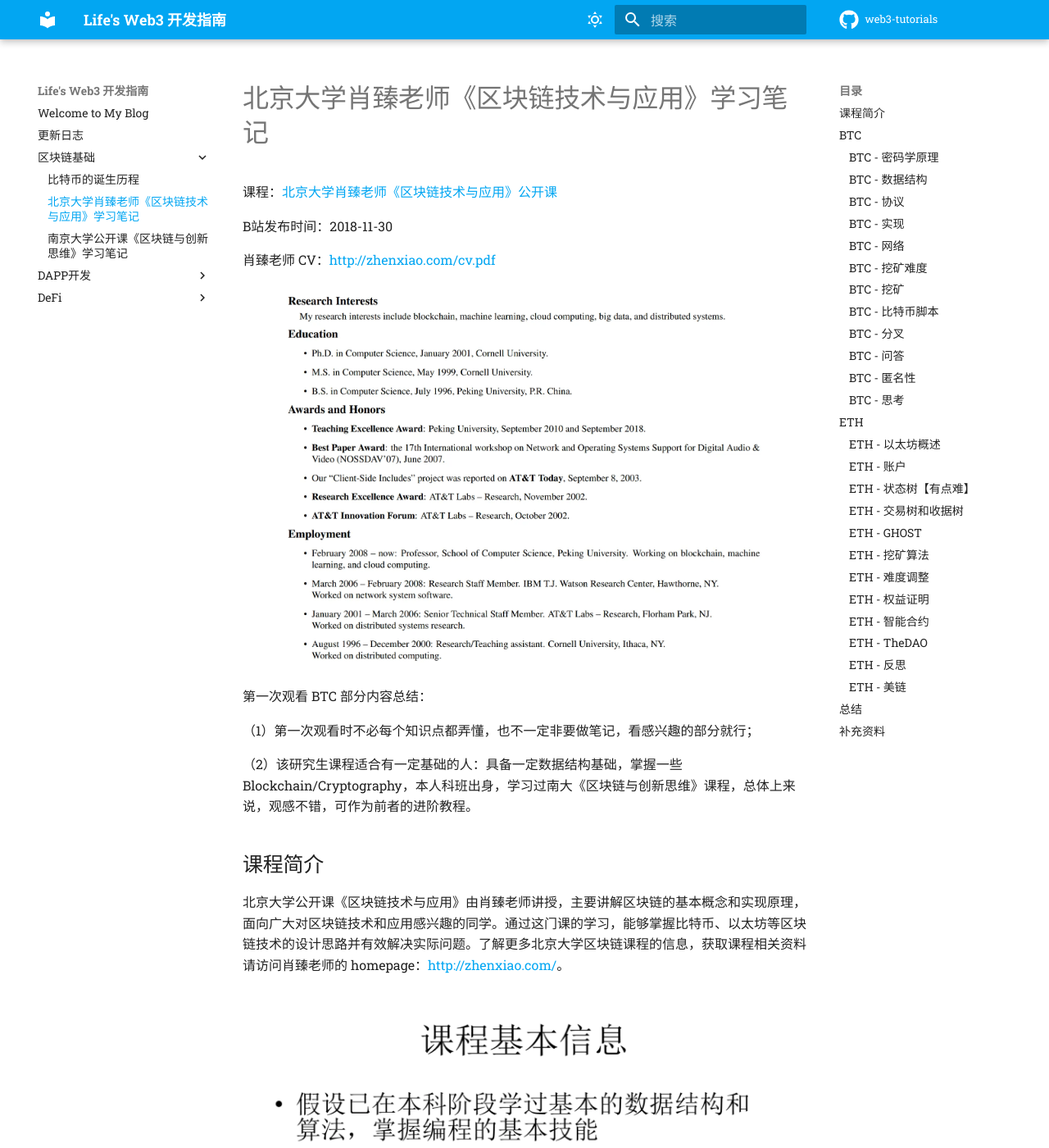
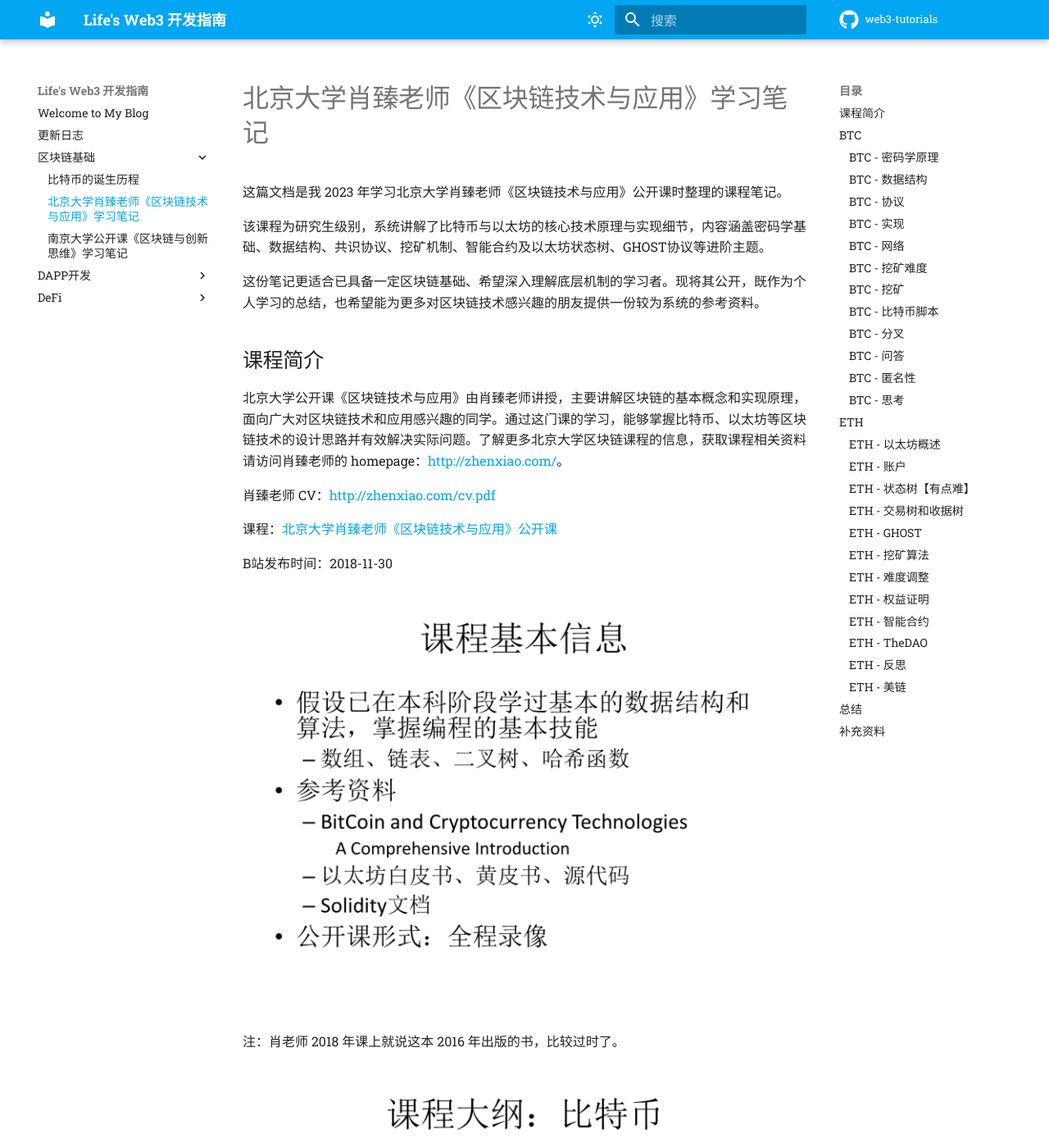
Before and after one commit to lifefindsitsway/web3-tutorials, an MkDocs documentation site: the page built from docs/blockchain/blockchain_research_notes_2310.md, in a window 1280 px wide and 1400 px high. Shown: the whole window at 82% size. Built offline with MkDocs 1.6.1 and Material for MkDocs 9.7.7, drawn with Linux system fonts in a browser that asks for light colours; comment, search, counter and statistics services are not loaded; some of the changed text lies outside the part shown.

Commit message:
Updated 北大肖臻老师《区块链技术与应用》学习笔记

```diff
--- a/docs/blockchain/blockchain_research_notes_2310.md
+++ b/docs/blockchain/blockchain_research_notes_2310.md
@@ -1,20 +1,18 @@
-课程：[北京大学肖臻老师《区块链技术与应用》公开课](https://www.bilibili.com/video/BV1Vt411X7JF/?vd_source=140fe50830cce251dbd8e167c7210aaa)
+这篇文档是我 2023 年学习北京大学肖臻老师《区块链技术与应用》公开课时整理的课程笔记。
 
-B站发布时间：2018-11-30
+该课程为研究生级别，系统讲解了比特币与以太坊的核心技术原理与实现细节，内容涵盖密码学基础、数据结构、共识协议、挖矿机制、智能合约及以太坊状态树、GHOST协议等进阶主题。
 
-肖臻老师 CV：http://zhenxiao.com/cv.pdf
-
-![来源：http://zhenxiao.com/cv.pdf](../assets/images/blockchain_research/cv.png)
-
-第一次观看 BTC 部分内容总结：
-
-（1）第一次观看时不必每个知识点都弄懂，也不一定非要做笔记，看感兴趣的部分就行；
-
-（2）该研究生课程适合有一定基础的人：具备一定数据结构基础，掌握一些 Blockchain/Cryptography，本人科班出身，学习过南大《区块链与创新思维》课程，总体上来说，观感不错，可作为前者的进阶教程。
+这份笔记更适合已具备一定区块链基础、希望深入理解底层机制的学习者。现将其公开，既作为个人学习的总结，也希望能为更多对区块链技术感兴趣的朋友提供一份较为系统的参考资料。
 
 ## 课程简介
 
 北京大学公开课《区块链技术与应用》由肖臻老师讲授，主要讲解区块链的基本概念和实现原理，面向广大对区块链技术和应用感兴趣的同学。通过这门课的学习，能够掌握比特币、以太坊等区块链技术的设计思路并有效解决实际问题。了解更多北京大学区块链课程的信息，获取课程相关资料请访问肖臻老师的 homepage：http://zhenxiao.com/。
+
+肖臻老师 CV：http://zhenxiao.com/cv.pdf
+
+课程：[北京大学肖臻老师《区块链技术与应用》公开课](https://www.bilibili.com/video/BV1Vt411X7JF/?vd_source=140fe50830cce251dbd8e167c7210aaa)
+
+B站发布时间：2018-11-30
 
 ![课程基本信息](../assets/images/blockchain_research/1.png)
 
@@ -25,6 +23,12 @@ B站发布时间：2018-11-30
 ![img](../assets/images/blockchain_research/3.png)
 
 ## BTC
+
+第一次观看 BTC 部分内容总结：
+
+（1）第一次观看时不必每个知识点都弄懂，也不一定非要做笔记，看感兴趣的部分就行；
+
+（2）该研究生课程适合有一定基础的人：具备一定数据结构基础，掌握一些 Blockchain/Cryptography，本人科班出身，学习过南大《区块链与创新思维》课程，总体上来说，观感不错，可作为前者的进阶教程。
 
 ### BTC - 密码学原理
 
```
Also changed, not shown: docs/blockchain/from_blockchain_to_the_metaverse_and_web3_220528.md (added, +77 -0 lines).
